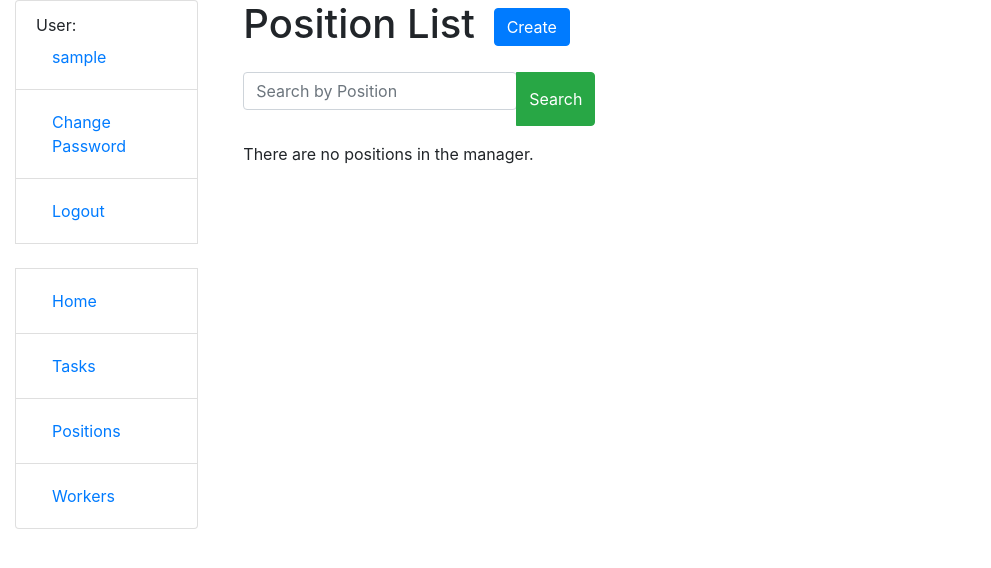
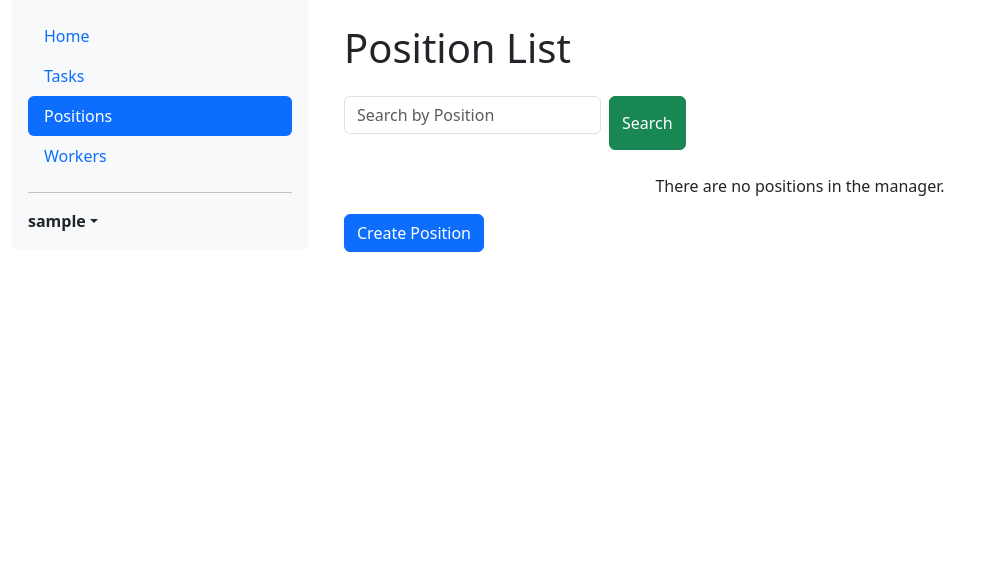
Before and after one commit to Depaton/py-it-task-manager, a Django app: page /position-list/ in a window 1280 px wide. Shown: the top 568 px of the page, without its empty margins (0-991 px from the left). Run offline with Django 5.2, Linux system fonts and the light colour scheme; the visitor is signed in with stand-in values (Sample User, id 1); data that the repository does not hold is empty; some libraries are stand-ins or nearby versions.

Commit message:
Update HTML

```diff
--- a/it_task_service/settings.py
+++ b/it_task_service/settings.py
@@ -129,6 +129,9 @@ USE_TZ = True
 # https://docs.djangoproject.com/en/5.0/howto/static-files/
 
 STATIC_URL = "static/"
+STATICFILES_DIRS = [
+    os.path.join(BASE_DIR, 'static')
+]
 
 CRISPY_ALLOWED_TEMPLATE_PACKS = "bootstrap4"
 
--- a/it_task_service/urls.py
+++ b/it_task_service/urls.py
@@ -44,6 +44,6 @@ urlpatterns = [
     path("worker-list/<int:pk>/update", WorkerUpdateView.as_view(), name="worker-update"),
     path("worker-list/<int:pk>/delete", WorkerDeleteView.as_view(), name="worker-delete"),
     path("worker-list/<int:pk>/detail", WorkerDetailView.as_view(), name="worker-detail"),
-     path('change_password/', change_password, name='change_password'),
+     path("change_password/", change_password, name="change_password"),
     path('accounts/', include('django.contrib.auth.urls'))
 ]
--- a/templates/base.html
+++ b/templates/base.html
@@ -5,43 +5,32 @@
     {% block title %}<title>IT Manager</title>{% endblock %}
     <meta charset="utf-8">
     <meta name="viewport" content="width=device-width, initial-scale=1">
-    <link rel="stylesheet"
-          href="https://cdn.jsdelivr.net/npm/bootstrap@4.5.3/dist/css/bootstrap.min.css"
-          integrity="sha384-TX8t27EcRE3e/ihU7zmQxVncDAy5uIKz4rEkgIXeMed4M0jlfIDPvg6uqKI2xXr2"
-          crossorigin="anonymous">
+    <link rel="stylesheet" href="https://cdn.jsdelivr.net/npm/bootstrap@5.3.3/dist/css/bootstrap.min.css" crossorigin="anonymous">
+    <link rel="stylesheet" href="https://cdn.jsdelivr.net/npm/bootstrap-icons/font/bootstrap-icons.css">
+    <script src="https://cdn.jsdelivr.net/npm/@popperjs/core@2.11.8/dist/umd/popper.min.js" integrity="sha384-I7E8VVD/ismYTF4hNIPjVp/Zjvgyol6VFvRkX/vR+Vc4jQkC+hVqc2pM8ODewa9r" crossorigin="anonymous"></script>
+    <script src="https://cdn.jsdelivr.net/npm/bootstrap@5.3.3/dist/js/bootstrap.min.js" integrity="sha384-0pUGZvbkm6XF6gxjEnlmuGrJXVbNuzT9qBBavbLwCsOGabYfZo0T0to5eqruptLy" crossorigin="anonymous"></script>
     <!-- Add additional CSS in static file -->
     {% load static %}
-    <link rel="stylesheet" href="{% static 'css/styles.css' %}">
+    {% comment %} <link rel="stylesheet" href="{% static 'css/styles.css' %}"> {% endcomment %}
 </head>
 
 <body>
-<div class="container-fluid">
-    <div class="row">
-        <div class="col-sm-2">
 
-            {% block sidebar %}
+    <div class="container-fluid">
+        <div class="row">
+            <!-- Sidebar -->
+            <div class="col-md-3">
+                {% block sidebar %}
                 {% include "includes/sidebar.html" %}
             {% endblock %}
+            </div>
+            <!-- Main content -->
+            <div class="col-md-9">
+                {% block content %}{% endblock %}
 
-        </div>
-
-        <div class="col-sm-10">
-
-            <div class="content">
-                {% block content %}{% endblock %}
+                {% block pagination %}
+                    {% include "includes/pagination.html" %}
+                {% endblock %}
             </div>
-
-            <nav aria-label="Page navigation">
-                <ul class="pagination justify-content-center">
-                    {% block pagination %}
-                        {% include "includes/pagination.html" %}
-                    {% endblock %}
-                </ul>
-            </nav>
-
         </div>
     </div>
-</div>
-</body>
-
-</html>
--- a/templates/includes/pagination.html
+++ b/templates/includes/pagination.html
@@ -1,23 +1,52 @@
 {% if is_paginated %}
-<div class="pagination justify-content-center">
+<nav aria-label="Page navigation">
   <ul class="pagination">
-        <li class="page-item {% if not page_obj.has_previous %}disabled{% endif %}">
-            <a class="page-link" href="{% if page_obj.has_previous %}?page=1{% else %}javascript:void(0);{% endif %}">&laquo; first</a>
+    {% if page_obj.has_previous %}
+      <li class="page-item">
+        <a class="page-link" href="?page=1" aria-label="First">
+          <span aria-hidden="true">&laquo; First</span>
+        </a>
       </li>
-        <li class="page-item {% if not page_obj.has_previous %}disabled{% endif %}">
-            <a class="page-link" href="{% if page_obj.has_previous %}?page={{ page_obj.previous_page_number }}{% else %}javascript:void(0);{% endif %}">previous</a>
+      <li class="page-item">
+        <a class="page-link" href="?page={{ page_obj.previous_page_number }}" aria-label="Previous">
+          <span aria-hidden="true">Previous</span>
+        </a>
       </li>
-        <li class="page-item active">
+    {% else %}
+      <li class="page-item disabled">
+        <span class="page-link">&laquo; First</span>
+      </li>
+      <li class="page-item disabled">
+        <span class="page-link">Previous</span>
+      </li>
+    {% endif %}
+
+    <!-- Current Page Indicator -->
+    <li class="page-item active" aria-current="page">
       <span class="page-link">
         Page {{ page_obj.number }} of {{ paginator.num_pages }}
       </span>
     </li>
-        <li class="page-item {% if not page_obj.has_next %}disabled{% endif %}">
-            <a class="page-link" href="{% if page_obj.has_next %}?page={{ page_obj.next_page_number }}{% else %}javascript:void(0);{% endif %}">next</a>
+
+    {% if page_obj.has_next %}
+      <li class="page-item">
+        <a class="page-link" href="?page={{ page_obj.next_page_number }}" aria-label="Next">
+          <span aria-hidden="true">Next</span>
+        </a>
       </li>
-        <li class="page-item {% if not page_obj.has_next %}disabled{% endif %}">
-            <a class="page-link" href="{% if page_obj.has_next %}?page={{ paginator.num_pages }}{% else %}javascript:void(0);{% endif %}">last &raquo;</a>
+      <li class="page-item">
+        <a class="page-link" href="?page={{ paginator.num_pages }}" aria-label="Last">
+          <span aria-hidden="true">Last &raquo;</span>
+        </a>
       </li>
+    {% else %}
+      <li class="page-item disabled">
+        <span class="page-link">Next</span>
+      </li>
+      <li class="page-item disabled">
+        <span class="page-link">Last &raquo;</span>
+      </li>
+    {% endif %}
   </ul>
-</div>
+</nav>
 {% endif %}
--- a/templates/includes/sidebar.html
+++ b/templates/includes/sidebar.html
@@ -1,16 +1,39 @@
-<ul class="sidebar-nav list-group">
-  {% if user.is_authenticated %}
-    <li class="list-group-item">User: <a href="{% url 'worker-detail' pk=user.id %}" class="nav-link">{{ user.get_username }}</a></li>
-    <li class="list-group-item"><a href="{% url 'change_password' %}" class="nav-link">Change Password</a></li>
-    <li class="list-group-item"><a href="{% url 'logout' %}?next={{ request.path }}" class="nav-link">Logout</a></li>
-  {% else %}
-    <li class="list-group-item"><a href="{% url 'login' %}?next={{ request.path }}" class="nav-link">Login</a></li>
-  {% endif %}
-
-  <br>
-
-  <li class="list-group-item"><a href="{% url 'index' %}" class="nav-link">Home</a></li>
-  <li class="list-group-item"><a href="{% url 'task-type-list' %}" class="nav-link">Tasks</a></li>
-  <li class="list-group-item"><a href="{% url 'position-list' %}" class="nav-link">Positions</a></li>
-  <li class="list-group-item"><a href="{% url 'worker-list' %}" class="nav-link">Workers</a></li>
-</ul>
+<div class="d-flex flex-column flex-shrink-0 p-3 bg-light">
+  <ul class="nav nav-pills flex-column mb-auto">
+      <li class="nav-item">
+          <a href="{% url 'index' %}" class="nav-link {% if request.resolver_match.url_name == 'index' %}active{% endif %}" aria-current="page">
+              Home
+          </a>
+      </li>
+      <li class="nav-item">
+          <a href="{% url 'task-type-list' %}" class="nav-link {% if request.resolver_match.url_name == 'task-type-list' %}active{% endif %}">
+              Tasks
+          </a>
+      </li>
+      <li class="nav-item">
+          <a href="{% url 'position-list' %}" class="nav-link {% if request.resolver_match.url_name == 'position-list' %}active{% endif %}">
+              Positions
+          </a>
+      </li>
+      <li class="nav-item">
+          <a href="{% url 'worker-list' %}" class="nav-link {% if request.resolver_match.url_name == 'worker-list' %}active{% endif %}">
+              Workers
+          </a>
+      </li>
+  </ul>
+  <hr>
+  <div class="dropdown">
+    {% if user.is_authenticated %}
+      <a href="#" class="d-flex align-items-center link-dark text-decoration-none dropdown-toggle" id="dropdownUser2" data-bs-toggle="dropdown" aria-expanded="false">
+        <strong>{{ user.username }}</strong>
+      </a>
+      <ul class="dropdown-menu text-small shadow" aria-labelledby="dropdownUser2">
+        <li><a class="dropdown-item" href="{% url 'change_password' %}">Change password</a></li>
+        <li><a class="dropdown-item" href="{% url 'worker-update' pk=user.id %}">User update</a></li>
+        <li><a class="dropdown-item" href="{% url 'logout' %}">Sign out</a></li>
+      </ul>
+    {% else %}
+      <a href="{% url 'login' %}" class="btn btn-primary">Login</a>
+    {% endif %}
+  </div>
+</div>
--- a/templates/it_task/position_list.html
+++ b/templates/it_task/position_list.html
@@ -1,27 +1,28 @@
 {% extends "base.html" %}
+{% load crispy_forms_filters %}
 {% load crispy_forms_tags %}
 
 {% block content %}
-<div class="container">
-  <h1 class="mb-4">Position List
-    <a href="{% url 'position-create' %}" class="btn btn-primary ml-2">Create</a>
-  </h1>
+<div class="container mt-4">
+  <div class="d-flex justify-content-between align-items-center mb-3">
+    <h1>Position List</h1>
 
-  <form action="" method="get" class="form-inline mb-3">
-    <div class="input-group">
+  </div>
+
+  <div class="mb-4">
+    <form action="" method="get" class="d-flex">
       {{ search_form|crispy }}
-      <div class="input-group-append">
-        <button type="submit" class="btn btn-success">Search</button>
+      <button type="submit" class="btn btn-success ms-2">Search</button>
+    </form>
   </div>
-    </div>
-  </form>
 
   {% if position_list %}
-  <table class="table">
-    <thead>
+    <table class="table table-hover">
+      <thead class="thead-light">
         <tr>
           <th>Name</th>
-        <th>Actions</th>
+          <th class="text-center">Update</th>
+          <th class="text-center">Delete</th>
         </tr>
       </thead>
       <tbody>
@@ -30,16 +31,25 @@
             <td>
               <a href="{% url 'worker-list-position' pk=position.id %}">{{ position.name }}</a>
             </td>
-        <td>
-          <a href="{% url 'position-update' pk=position.id %}" class="btn btn-primary btn-sm mr-1">Update</a>
-          <a href="{% url 'position-delete' pk=position.id %}" class="btn btn-danger btn-sm" onclick="return confirm('Are you sure you want to delete {{ position.name }}?')">Delete</a>
+            <td class="text-center">
+              <a href="{% url 'position-update' pk=position.id %}" class="btn btn-outline-primary btn-sm">
+                Update
+              </a>
+            </td>
+            <td class="text-center">
+              <a href="{% url 'position-delete' pk=position.id %}" class="btn btn-outline-danger btn-sm" style="color: red">
+                Delete
+              </a>
             </td>
           </tr>
         {% endfor %}
       </tbody>
     </table>
   {% else %}
-  <p>There are no positions in the manager.</p>
+    <p class="text-center">There are no positions in the manager.</p>
   {% endif %}
+  <a href="{% url 'position-create' %}" class="btn btn-primary">
+    Create Position
+  </a>
 </div>
 {% endblock %}
```
Also changed, not shown: static/css/style.css (+26 -39 lines), templates/it_task/index.html (+8 -16 lines), templates/it_task/task_detail.html (+20 -24 lines), templates/it_task/task_form.html (+7 -10 lines), templates/it_task/task_list.html (+25 -15 lines), templates/it_task/tasktype_list.html (+27 -14 lines), templates/it_task/worker_detail.html (+44 -24 lines), templates/it_task/worker_list.html (+29 -17 lines), templates/registration/login.html (+15 -11 lines). Lines whose indentation alone changed are shown as unchanged.
